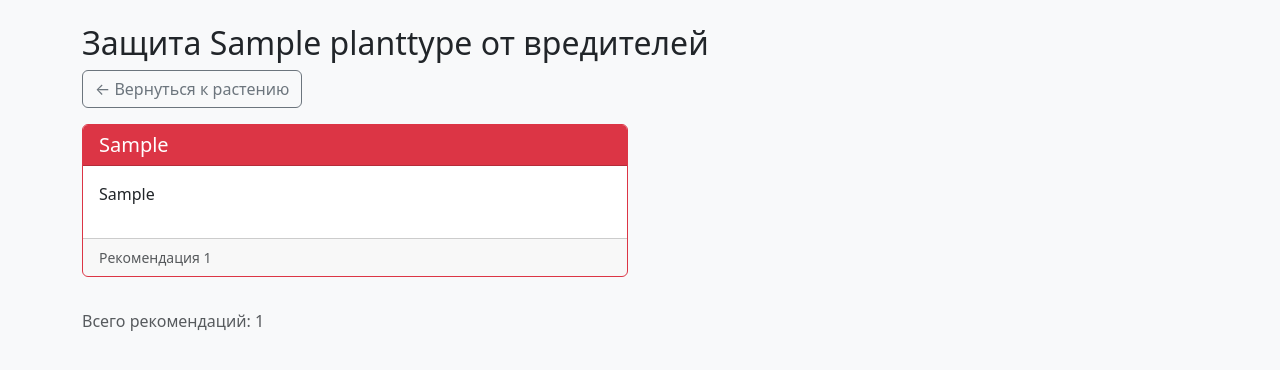
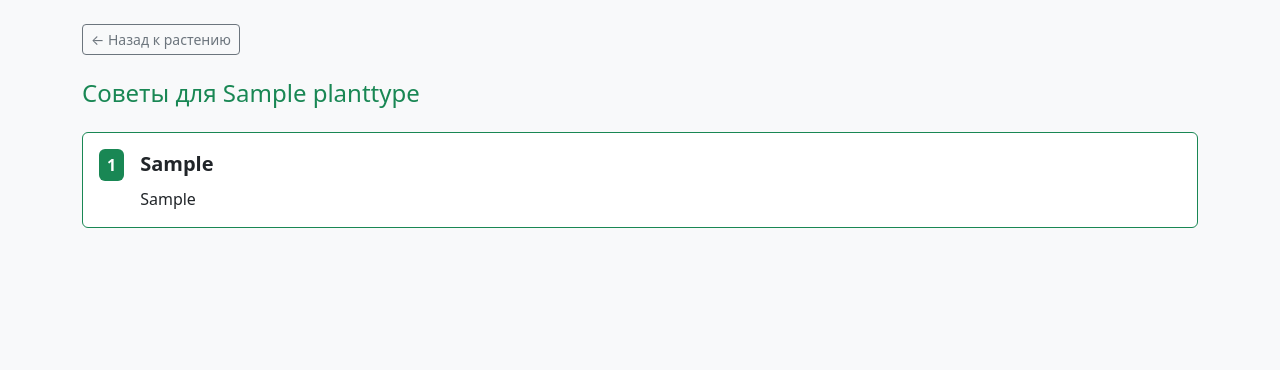
Before and after one commit to vxmpra/python_project, a Django app: page /plants/plant/1/protection/ in a window 1280 px wide. Shown: the part 56-426 px from the top of the page. Run offline with Django 5.2, Linux system fonts and the light colour scheme; a user stored in the database is signed in; tables that the repository leaves empty hold one stand-in row (values such as "Sample post").

Commit message:
Updated template

```diff
--- a/plants/templates/plants/plant_list.html
+++ b/plants/templates/plants/plant_list.html
@@ -38,7 +38,7 @@
                         <img src="{{ plant.plant_type.image.url }}"
                              class="card-img-top"
                              alt="{{ plant.plant_type.name }}"
-                             style="height:150px; object-fit:cover;">
+                             style="height:100px; object-fit:cover;">
                         {% endif %}
                         <div class="card-body d-flex flex-column">
                             <h5 class="card-title text-success">
--- a/plants/templates/plants/protection_detail.html
+++ b/plants/templates/plants/protection_detail.html
@@ -1,47 +1,40 @@
 {% extends 'layout.html' %}
 
-{% block title %}Защита для {{ plant.plant_type.name }}{% endblock %}
+{% block title %}Защита {{ plant.plant_type.name }}{% endblock %}
 
 {% block content %}
 <div class="container mt-4">
-    <h2>Защита {{ plant.plant_type.name }} от вредителей</h2>
 
-    <a href="{% url 'plant_detail' plant.id %}" class="btn btn-outline-secondary mb-3">
-        ← Вернуться к растению
+    <a href="{% url 'plant_detail' plant.id %}" class="btn btn-outline-secondary btn-sm mb-4">
+        ← Назад к растению
     </a>
 
     {% if protection_list %}
-    <div class="row">
-        {% for advice in protection_list %}
-        <div class="col-md-6 mb-3">
-            <div class="card h-100 border-{% cycle 'danger' 'warning' 'info' as card_color %}">
-                <div class="card-header bg-{{ card_color }} text-white">
-                    <h5 class="mb-0">{{ advice.pest_or_disease }}</h5>
-                </div>
-                <div class="card-body">
-                    <p>{{ advice.recommendation }}</p>
-                </div>
-                <div class="card-footer text-muted small">
-                    Рекомендация {{ forloop.counter }}
+
+    <h4 class="text-success mb-4">Советы для {{ plant.plant_type.name }}</h4>
+
+    {% for advice in protection_list %}
+    <div class="card mb-3 border-success">
+        <div class="card-body py-3">
+            <div class="d-flex align-items-start">
+                <span class="badge bg-success me-3 fs-6 p-2">{{ forloop.counter }}</span>
+
+                <div>
+                    <strong class="d-block fs-5 mb-2">{{ advice.pest_or_disease }}</strong>
+                    <span class="fs-6">{{ advice.recommendation }}</span>
                 </div>
             </div>
         </div>
+    </div>
+    {% endfor %}
 
-        {% if forloop.counter|divisibleby:2 %}
-    </div>
-    <div class="row">
-        {% endif %}
+    {% else %}
 
-        {% endfor %}
+    <div class="alert alert-light text-center py-5">
+        <p class="fs-5 mb-0 text-muted">Нет рекомендаций по защите</p>
     </div>
 
-    <p class="text-muted mt-3">
-        Всего рекомендаций: {{ protection_list|length }}
-    </p>
-    {% else %}
-    <div class="alert alert-warning mt-3">
-        Для этого типа растений пока нет рекомендаций по защите.
-    </div>
     {% endif %}
+
 </div>
 {% endblock %}
```
